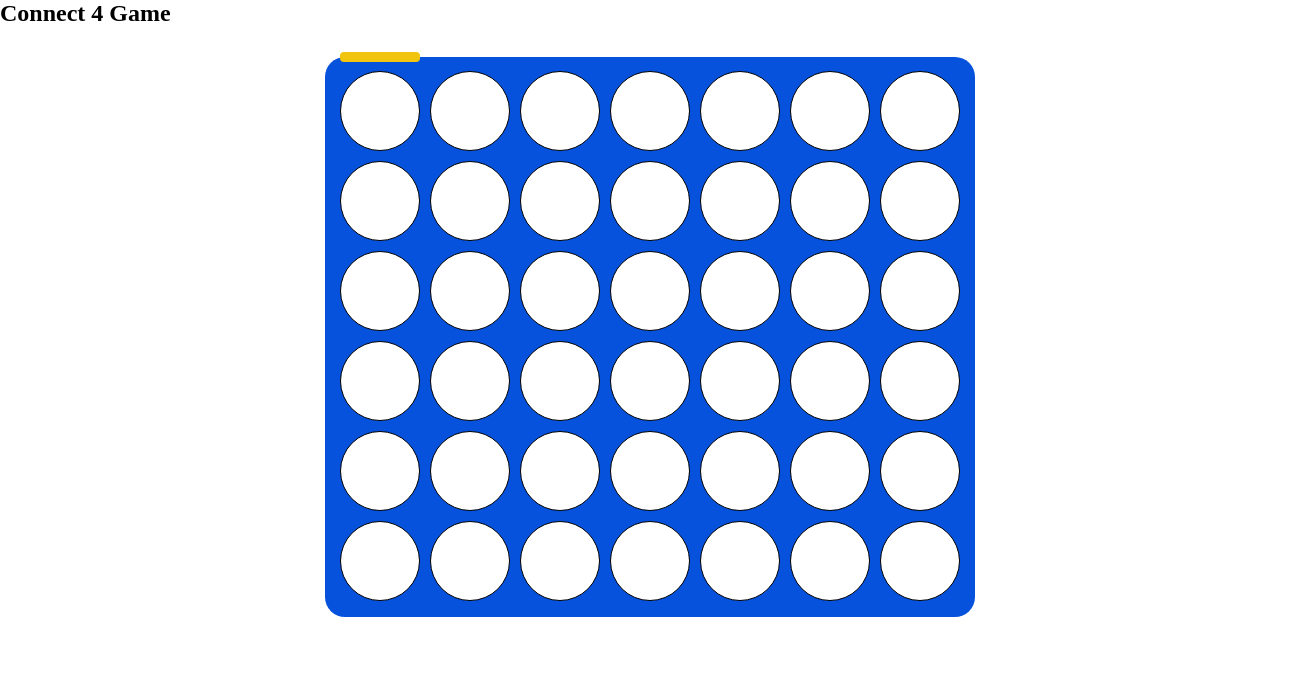
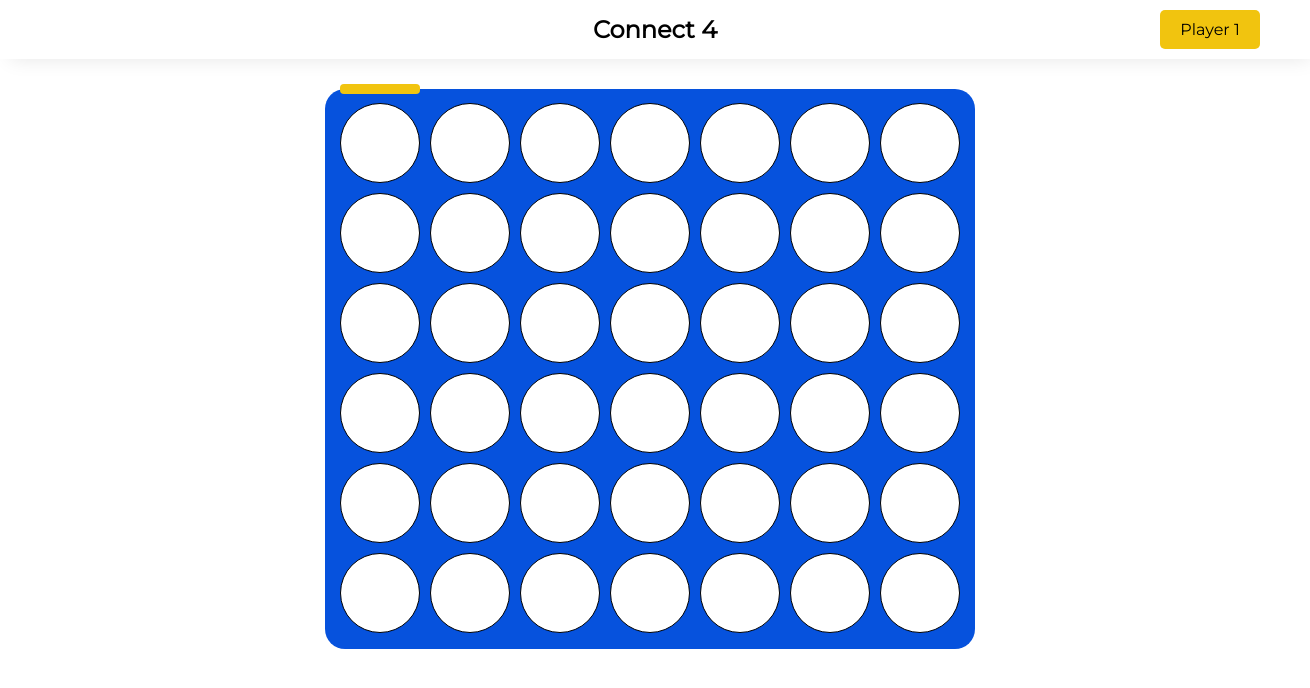
Before and after one commit to Samanimkr/connect-four, a plain HTML site: page index.html in a window 1280 px wide. Shown: the whole page, 1310 px wide, since content can reach past the window. Drawn offline with Linux system fonts and the light colour scheme.

Commit message:
Navbar styling

```diff
--- a/index.html
+++ b/index.html
@@ -5,11 +5,14 @@
     <meta http-equiv="X-UA-Compatible" content="IE=edge">
     <title>Connect 4 - JS</title>
     <meta name="viewport" content="width=device-width, initial-scale=1">
+
+    <link href="https://fonts.googleapis.com/css?family=Montserrat" rel="stylesheet">
     <link rel="stylesheet" type="text/css" media="screen" href="styles.css" />
 </head>
 <body>
     <nav>
-        <h2>Connect 4 Game</h2>
+        <h1>Connect 4</h1>
+        <div class="player_turn">Player 1</div>
     </nav>
     <div class="container">
         <div class="pointer"></div>
--- a/script.js
+++ b/script.js
@@ -35,7 +35,8 @@ $BOXES.forEach(box => {
         const boxNum = this.id.substr(4);
         const column = boxNum % 7;
 
-        const current = POINTER_POSITIONS[POINTER_CURRENT_POSITION];
+        const leftPos = getComputedStyle($POINTER).left;
+        const current = parseInt(leftPos.substring(0, leftPos.length-2));
         const final = POINTER_POSITIONS[column];
         movePointer(current, final);
 
@@ -81,12 +82,12 @@ function insertChip(box) {
 }
 
 function movePointer(currentPos, finalPos) {
-    console.log('from: ', currentPos);
-    console.log('to: ', finalPos);
     var pos = currentPos;
     var id = setInterval(frame, 5);
+
     function frame() {
       if (pos == finalPos) {
+          animationInProgess = false;
         clearInterval(id);
       } else {
         pos = pos < finalPos? pos+5 : pos-5;
--- a/styles.css
+++ b/styles.css
@@ -3,11 +3,34 @@
     box-sizing: border-box;
     margin: 0;
     padding: 0;
+    font-family: 'Montserrat', sans-serif;
 }
 
-/* body {
-    background-color: #ecf0f1;
-} */
+body {
+    background-color:white;
+}
+
+nav {
+    position: relative;
+    text-align: center;
+    box-sizing: content-box;
+    width: 100%;
+    padding: 15px;
+    -webkit-box-shadow: 5px 5px 20px -5px rgba(230,230,230,1);
+    -moz-box-shadow: 5px 5px 20px -5px rgba(230,230,230,1);
+    box-shadow: 5px 5px 20px -5px rgba(230,230,230,1);
+}
+
+nav .player_turn {
+    position: absolute;
+    top: 10px;
+    right: 50px;
+    background-color: #f1c40f;
+    padding: 10px;
+    height: 39px;
+    width: 100px;
+    border-radius: 5px;
+}
 
 .container {
     margin: 30px auto;
```
